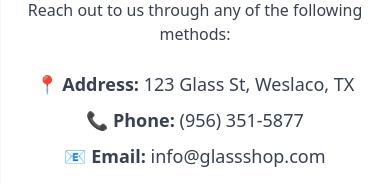
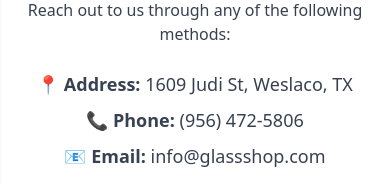
Before and after one commit to Jonecton/1Glass, a Next.js app: page /contact in a window 390 px wide. Shown: the part 194-378 px from the top of the page. Built offline with nearby package versions, Linux system fonts and the light colour scheme.

Commit message:
changed phone number and address

```diff
--- a/src/app/contact/page.tsx
+++ b/src/app/contact/page.tsx
@@ -5,8 +5,8 @@
         <p className="mt-4 text-gray-700 text-center">Reach out to us through any of the following methods:</p>
 
         <ul className="mt-6 text-lg text-gray-700 text-center space-y-2">
-          <li>📍 <strong>Address:</strong> 123 Glass St, Weslaco, TX</li>
-          <li>📞 <strong>Phone:</strong> (956) 351-5877</li>
+          <li>📍 <strong>Address:</strong> 1609 Judi St, Weslaco, TX</li>
+          <li>📞 <strong>Phone:</strong> (956) 472-5806</li>
           <li>📧 <strong>Email:</strong> info@glassshop.com</li>
         </ul>
       </main>
--- a/src/app/page.tsx
+++ b/src/app/page.tsx
@@ -72,7 +72,7 @@
       {/* Contact Info */}
       <section className="mt-10">
         <h2 className="text-2xl font-semibold text-blue-500">Get a Free Quote</h2>
-        <p className="mt-2 text-gray-600">Call us today at (956) 351-5877 or request a quote online.</p>
+        <p className="mt-2 text-gray-600">Call us today at (956) 472-5806 or request a quote online.</p>
         <a
           href="/quote"
           className="mt-4 inline-block bg-green-600 text-white px-6 py-3 rounded-lg hover:bg-green-700 transition"
--- a/src/app/quote/page.tsx
+++ b/src/app/quote/page.tsx
@@ -3,7 +3,7 @@
       <main className="max-w-[1100px] mx-auto p-6">
         <h1 className="text-4xl font-bold text-blue-600 text-center">Request a Quote</h1>
         <p className="mt-4 text-gray-600 text-center">
-          Fill out the form below or call us at (956) 351-5877 for a quote.
+          Fill out the form below or call us at (956) 472-5806 for a quote.
         </p>
 
         <form className="mt-6 flex flex-col max-w-lg mx-auto space-y-4">
```
